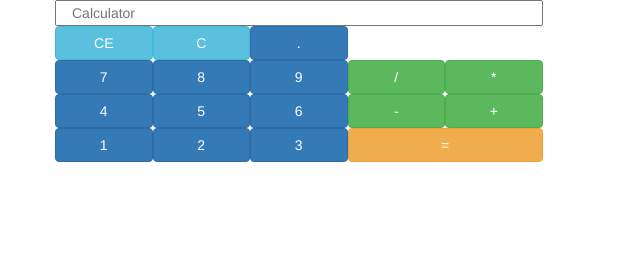
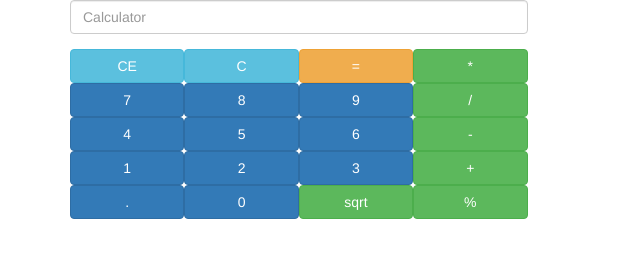
Before and after one commit to ashishkularia/spic_php, a plain HTML site: page classes/July/31/calc.html in a window 1280 px wide. Shown: the whole page, without its empty margins (0-640 px from the left). Drawn offline with Linux system fonts and the light colour scheme.

Commit message:
Added more functions and removed minnor bugs
added sqrt, percentage
removed the bug of decimal occurance

```diff
--- a/classes/July/31/calc.html
+++ b/classes/July/31/calc.html
@@ -10,41 +10,60 @@
 	<div class="container">
 		<form role="form">
 		<div class="row">
+			<div class="col-sm-5">
 				<div class="form-group">
-				<input type="text" name="txt" id="txt1" placeholder="Calculator" class="col-sm-5" class="form-control">
+					<input type="text" name="txt" id="txt1" placeholder="Calculator" class="form-control">
+				</div>
 			</div>
 		</div>
 		<div class="row">
+			<div class="col-sm-5">
 				<div class="form-group">
-				<input type="button" name="CE" id="CE" value="CE" class="col-sm-1 btn btn-info" class="form-control" onclick="bckspc(id)">
-				<input type="button" name="CE" id="C" value="C" class="col-sm-1 btn btn-info" class="form-control" onclick="clr(id)">
-				<input type="button" name="btn." id="btn." value="." class="col-sm-1 btn btn-primary" class="form-control" onclick="calc(id)">
+					<input type="button" name="CE" id="CE" value="CE" class="col-sm-3 btn btn-info" class="form-control" onclick="bckspc(id)">
+					<input type="button" name="CE" id="C" value="C" class="col-sm-3 btn btn-info" class="form-control" onclick="clr(id)">
+					<input type="button" name="btn=" id="btn=" value="=" class="col-sm-3 btn btn-warning" class="form-control" onclick="result(id)">
+					<input type="button" name="btn*" id="btn*" value="*" class="col-sm-3 btn btn-success" class="form-control" onclick="calco(id)">
+				</div>
 			</div>
 		</div>
 		<div class="row">
+			<div class="col-sm-5">
 				<div class="form-group">
-				<input type="button" name="btn7" id="btn7" value="7" class="col-sm-1 btn btn-primary" class="form-control" onclick="calc(id)">
-				<input type="button" name="btn8" id="btn8" value="8" class="col-sm-1 btn btn-primary" class="form-control" onclick="calc(id)">
-				<input type="button" name="btn9" id="btn9" value="9" class="col-sm-1 btn btn-primary" class="form-control" onclick="calc(id)">
-				<input type="button" name="btn/" id="btn/" value="/" class="col-sm-1 btn btn-success" class="form-control" onclick="calco(id)">
-				<input type="button" name="btn*" id="btn*" value="*" class="col-sm-1 btn btn-success" class="form-control" onclick="calco(id)">
+					<input type="button" name="btn7" id="btn7" value="7" class="col-sm-3 btn btn-primary" class="form-control" onclick="calc(id)">
+					<input type="button" name="btn8" id="btn8" value="8" class="col-sm-3 btn btn-primary" class="form-control" onclick="calc(id)">
+					<input type="button" name="btn9" id="btn9" value="9" class="col-sm-3 btn btn-primary" class="form-control" onclick="calc(id)">
+					<input type="button" name="btn/" id="btn/" value="/" class="col-sm-3 btn btn-success" class="form-control" onclick="calco(id)">
+				</div>
 			</div>
 		</div>
 		<div class="row">
+			<div class="col-sm-5">
 				<div class="form-group">
-				<input type="button" name="btn4" id="btn4" value="4" class="col-sm-1 btn btn-primary" class="form-control" onclick="calc(id)">
-				<input type="button" name="btn5" id="btn5" value="5" class="col-sm-1 btn btn-primary" class="form-control" onclick="calc(id)">
-				<input type="button" name="btn6" id="btn6" value="6" class="col-sm-1 btn btn-primary" class="form-control" onclick="calc(id)">
-				<input type="button" name="btn-" id="btn-" value="-" class="col-sm-1 btn btn-success" class="form-control" onclick="calco(id)">
-				<input type="button" name="btn+" id="btn+" value="+" class="col-sm-1 btn btn-success" class="form-control" onclick="calco(id)">
+					<input type="button" name="btn4" id="btn4" value="4" class="col-sm-3 btn btn-primary" class="form-control" onclick="calc(id)">
+					<input type="button" name="btn5" id="btn5" value="5" class="col-sm-3 btn btn-primary" class="form-control" onclick="calc(id)">
+					<input type="button" name="btn6" id="btn6" value="6" class="col-sm-3 btn btn-primary" class="form-control" onclick="calc(id)">
+					<input type="button" name="btn-" id="btn-" value="-" class="col-sm-3 btn btn-success" class="form-control" onclick="calco(id)">
+				</div>
 			</div>
 		</div>
 		<div class="row">
+			<div class="col-sm-5">
 				<div class="form-group">
-				<input type="button" name="btn1" id="btn1" value="1" class="col-sm-1 btn btn-primary" class="form-control" onclick="calc(id)">
-				<input type="button" name="btn2" id="btn2" value="2" class="col-sm-1 btn btn-primary" class="form-control" onclick="calc(id)">
-				<input type="button" name="btn3" id="btn3" value="3" class="col-sm-1 btn btn-primary" class="form-control" onclick="calc(id)">
-				<input type="button" name="btn=" id="btn=" value="=" class="col-sm-2 btn btn-warning" class="form-control" onclick="result(id)">
+					<input type="button" name="btn1" id="btn1" value="1" class="col-sm-3 btn btn-primary" class="form-control" onclick="calc(id)">
+					<input type="button" name="btn2" id="btn2" value="2" class="col-sm-3 btn btn-primary" class="form-control" onclick="calc(id)">
+					<input type="button" name="btn3" id="btn3" value="3" class="col-sm-3 btn btn-primary" class="form-control" onclick="calc(id)">
+					<input type="button" name="btn+" id="btn+" value="+" class="col-sm-3 btn btn-success" class="form-control" onclick="calco(id)">
+				</div>
+			</div>
+		</div>
+		<div class="row">
+			<div class="col-sm-5">
+				<div class="form-group">
+					<input type="button" name="btn." id="btn." value="." class="col-sm-3 btn btn-primary" class="form-control" onclick="dot(id)">
+					<input type="button" name="btn2" id="btn0" value="0" class="col-sm-3 btn btn-primary" class="form-control" onclick="calc(id)">
+					<input type="button" name="btn1" id="btnsqrt" value="sqrt" class="col-sm-3 btn btn-success" class="form-control" onclick="calco(id)">
+					<input type="button" name="btn3" id="btnper" value="%" class="col-sm-3 btn btn-success" class="form-control" onclick="calco(id)">
+				</div>
 			</div>
 		</div>
 		</form>
@@ -63,10 +82,17 @@
 			document.getElementById('txt1').value=index;
 		}
 
+		function dot(){
+			var txt=document.getElementById('txt1').value;
+			var dot1=txt.indexOf('.');
+			if (dot1==-1) {
+				txt += ".";
+				document.getElementById('txt1').value=txt;
+			}
+		}
+
 		function calc(num)	{
 			var txt = document.getElementById("txt1").value;
-			var decimal=txt.search('.');
-			if(decimal==(-1)||decimal==1)	{
 			if (txt!==num1)	{
 				document.getElementById('txt1').value += document.getElementById(num).value;
 			}
@@ -74,11 +100,19 @@
 				document.getElementById("txt1").value = document.getElementById(num).value;
 			}
 		}
-		}
 
 		function calco(opr_id) {
 			num1 = document.getElementById('txt1').value;
 			opr = document.getElementById(opr_id).value;
+			switch (opr) {
+				case "%":
+					document.getElementById("txt1").value=parseFloat(num1)/100;
+					break;
+				case "sqrt":
+					num1=parseFloat(num1);
+					document.getElementById("txt1").value=Math.sqrt(num1);
+					break;
+			}
 		}
 
 		function result() {
@@ -97,9 +131,14 @@
 				case "/":
 					res=parseFloat(num1) / parseFloat(num2);
 					break;
+				case "%":
+					res=parseFloat(num1)/100;
+					break;
 			}
 			document.getElementById('txt1').value=res;
 		}
 	</script>
+	<script type="text/javascript" src="../../js/jquery.min.js"></script>
+	<script type="text/javascript" src="../../js/bootstrap.min.js"></script>
 </body>
 </html>
```
Lines whose indentation alone changed are shown as unchanged.
